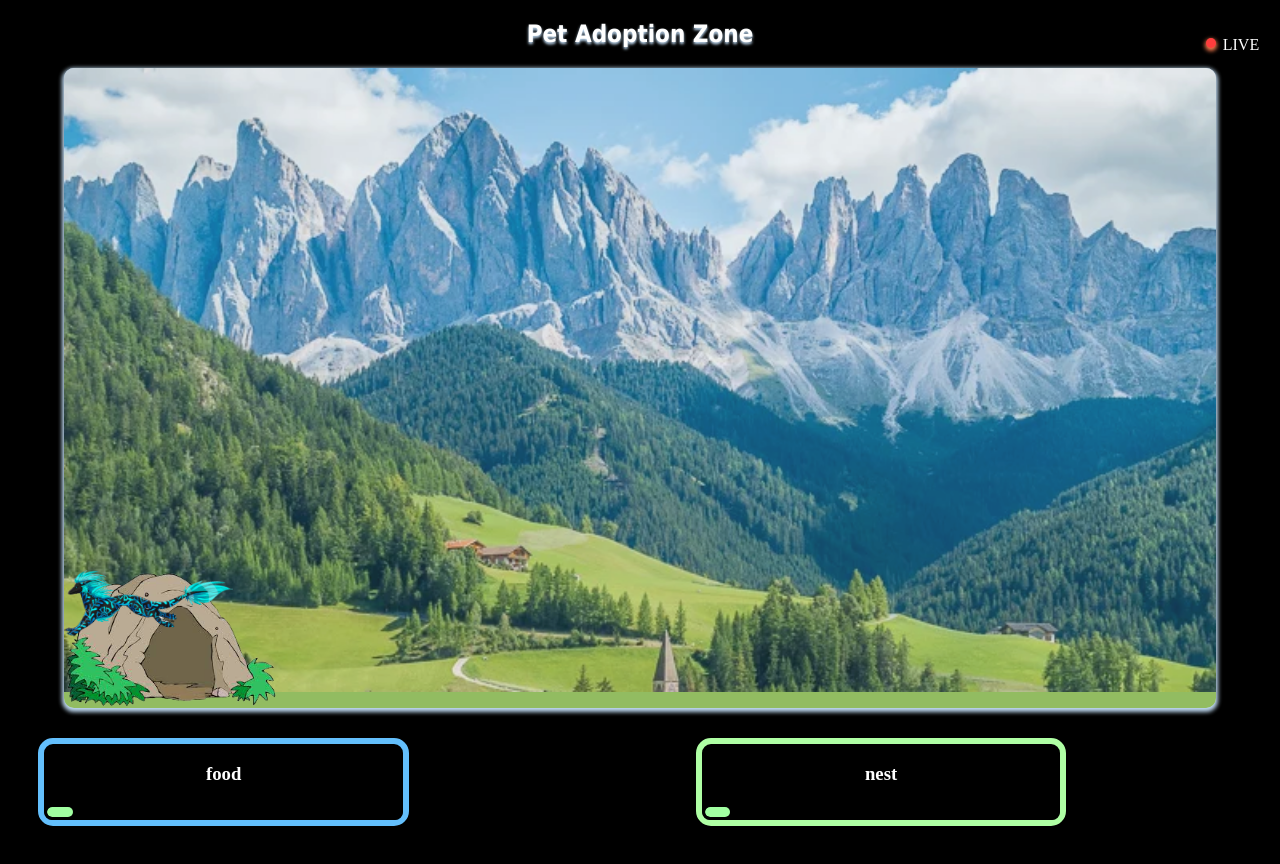
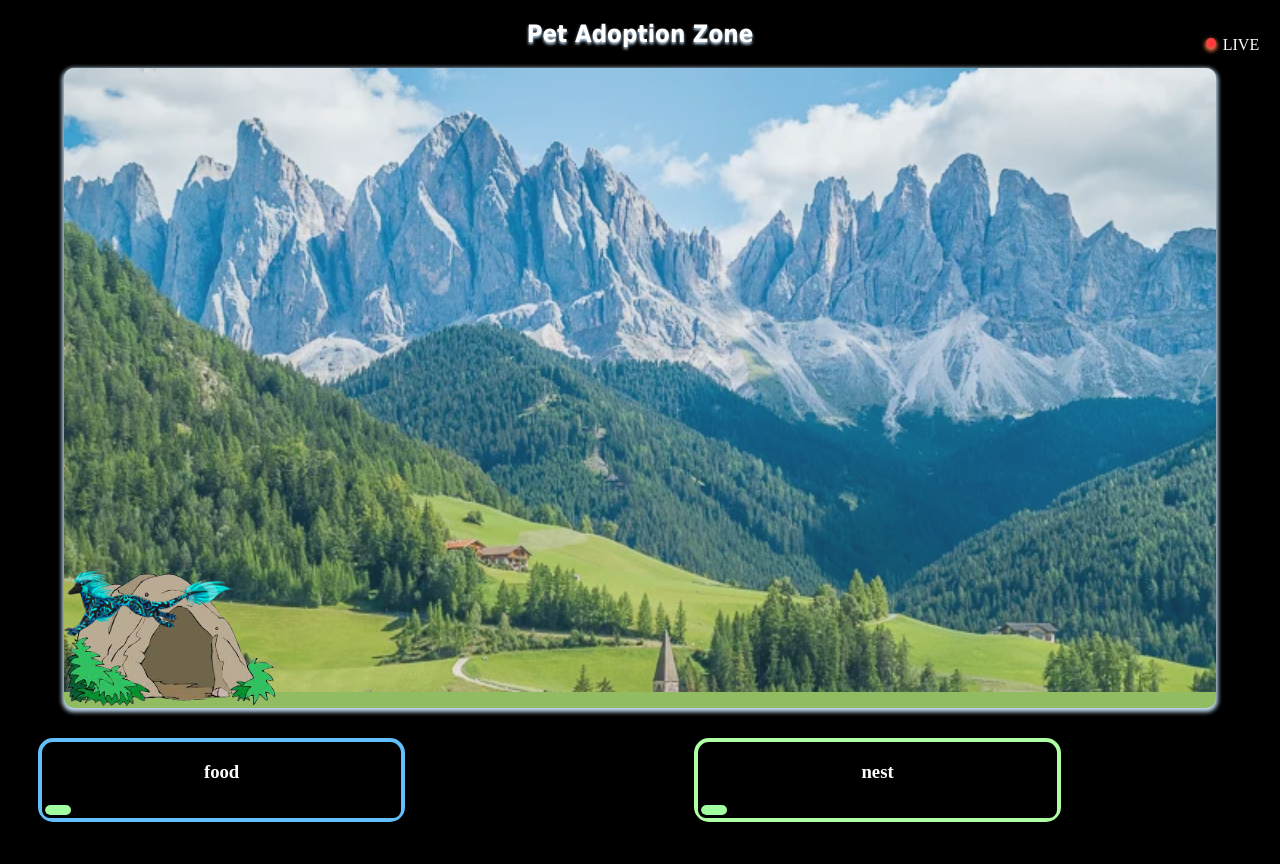
Before and after one commit to hazieon/virtualPet, a plain HTML site: page index.html in a window 1280 px wide. Drawn offline with Linux system fonts and the light colour scheme.

Commit message:
food box work in progress

```diff
--- a/styles.css
+++ b/styles.css
@@ -133,19 +133,19 @@ body {
 
 #food {
   border-radius: 15px;
-  border: 6px solid rgb(99, 191, 252);
+  border: 4px solid rgb(99, 191, 252);
   cursor: cell;
 }
 
 #nest {
   border-radius: 15px;
-  border: 6px solid rgb(175, 255, 164);
+  border: 4px solid rgb(175, 255, 164);
   cursor: cell;
 }
 
 .item-box {
   display: grid;
-  grid-template-columns: auto auto;
+  grid-template-columns: repeat(2, minmax(0, 1fr));
   column-gap: 3rem;
   color: rgb(255, 255, 255);
   text-align: center;
```
